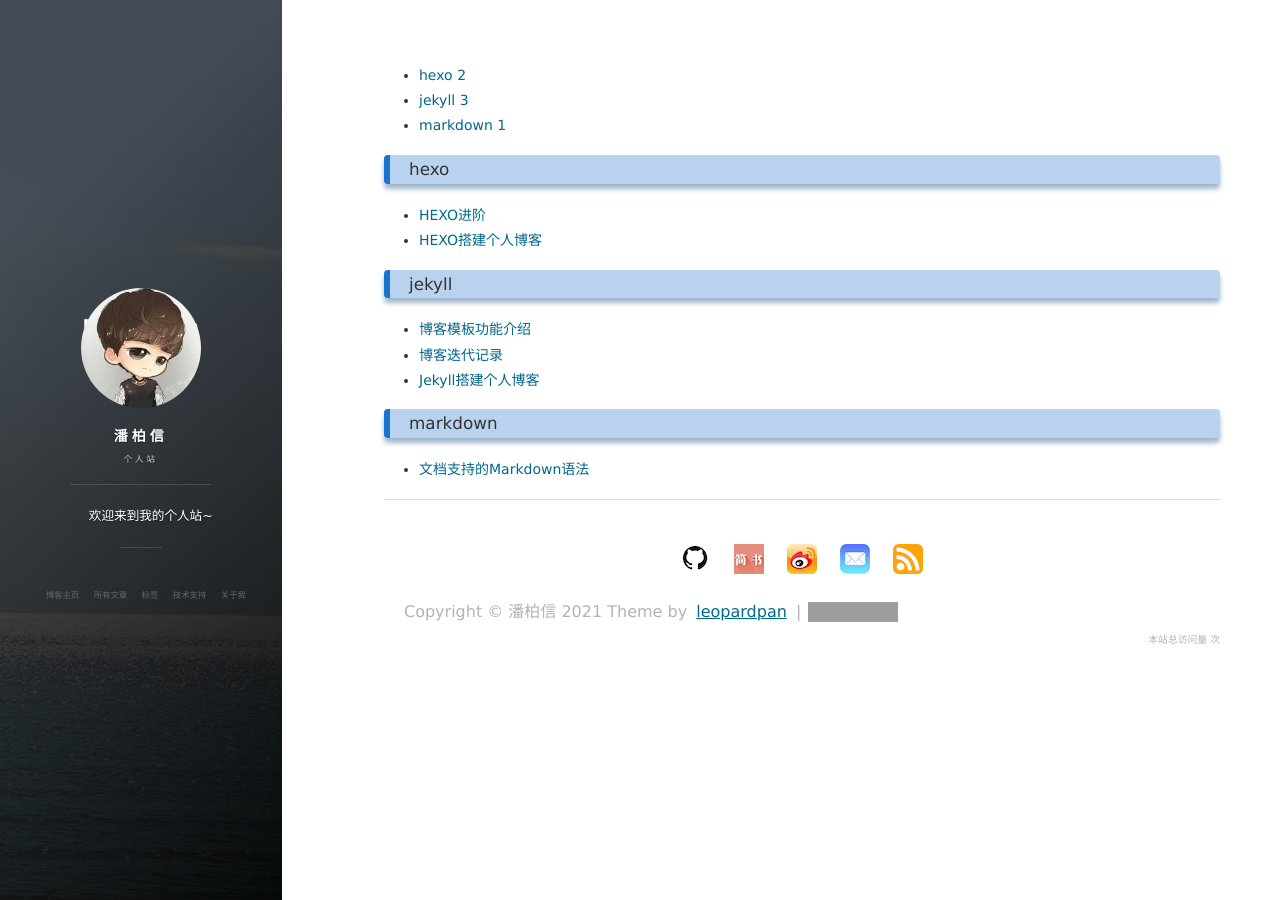
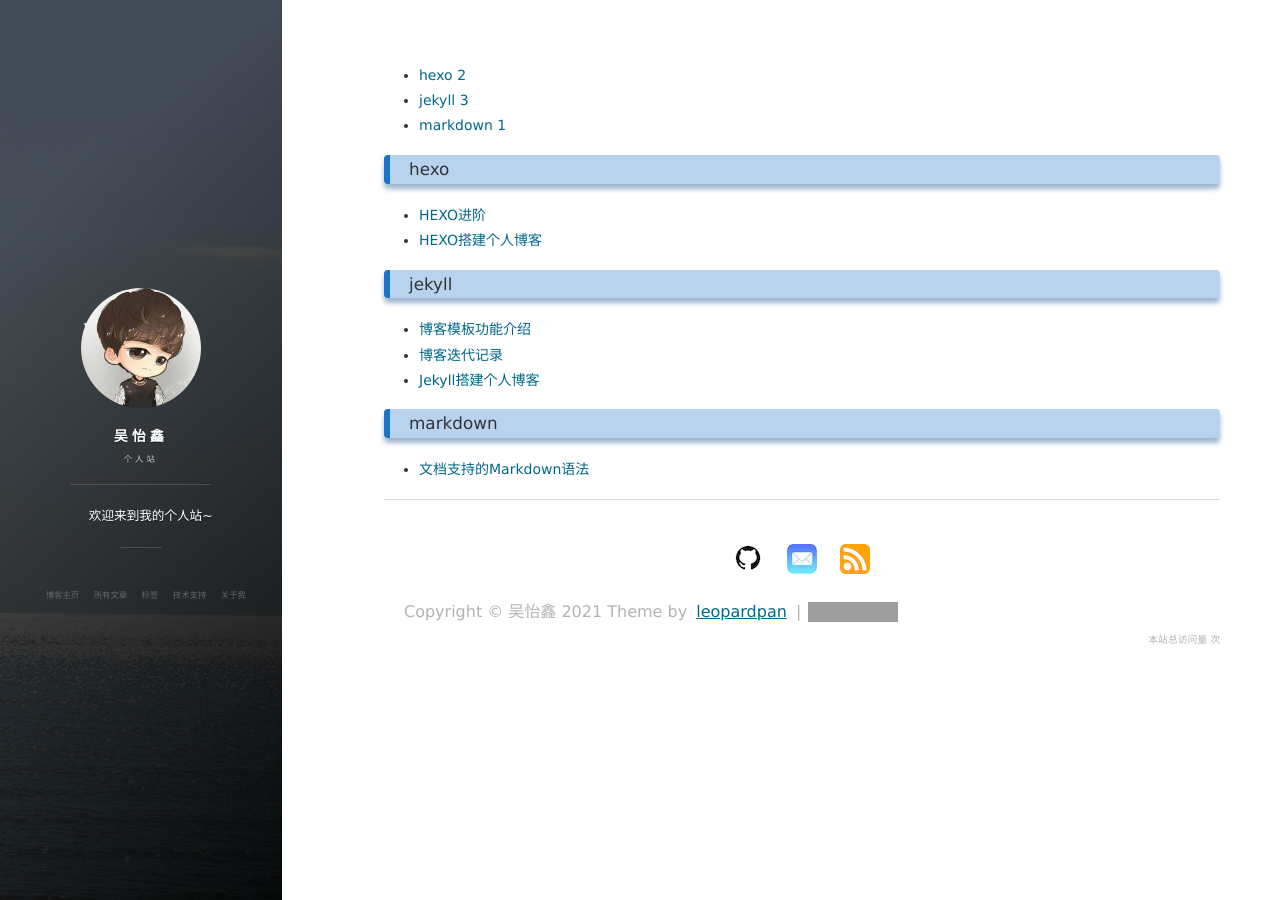
Before and after one commit to wyxgoishin/wyxgoishin.github.io, a Jekyll site: the page built from tags.html, in a window 1280 px wide. Built offline with Jekyll 4.4.1, drawn with Linux system fonts in a browser that asks for light colours; nearby versions of some CDN libraries; comment, search, counter and statistics services are not loaded; grey boxes are pictures that could not be loaded.

Commit message:
change to my info

```diff
--- a/_config.yml
+++ b/_config.yml
@@ -1,12 +1,12 @@
 # Basic
-title: 潘柏信
+title: 吴怡鑫
 subtitle: 个人站
 description: 欢迎来到我的个人站~
 # 头像里面的标题
-avatarTitle: leopardpan
+avatarTitle: wyxgoishin
 # 头像里面的描述
-avatarDesc: iOS / 机器学习
-url: "https://leopardpan.cn"
+avatarDesc: JAVA / 深度学习
+url: "https://wyxgoishin.github.io"
 
 # 博客是否自动生成目录，false为不生成
 enableToc: true
@@ -14,18 +14,18 @@
 # Comment
 comment:
     # livere: MTAyMC81MDk5NC8yNzQ3Ng  # https://www.livere.com
-    disqus: leopard
+    disqus: goishin
     # uyan: 2143225  # 有言id,登录有言官网申请
 
 # Social
 social:
-    weibo: 5366874726
-    github: leopardpan
+    # weibo: 5366874726
+    github: wyxgoishin
     # zhihu: panpanleopard
     # juejin: xxx
-    jianshu: 2ada30d8d0f7
+    # jianshu: 2ada30d8d0f7
     # twitter:
-    mail: leopardpan@icloud.com
+    mail: wyxgoishin@gmail.com
 
 
 # 百度统计
```
